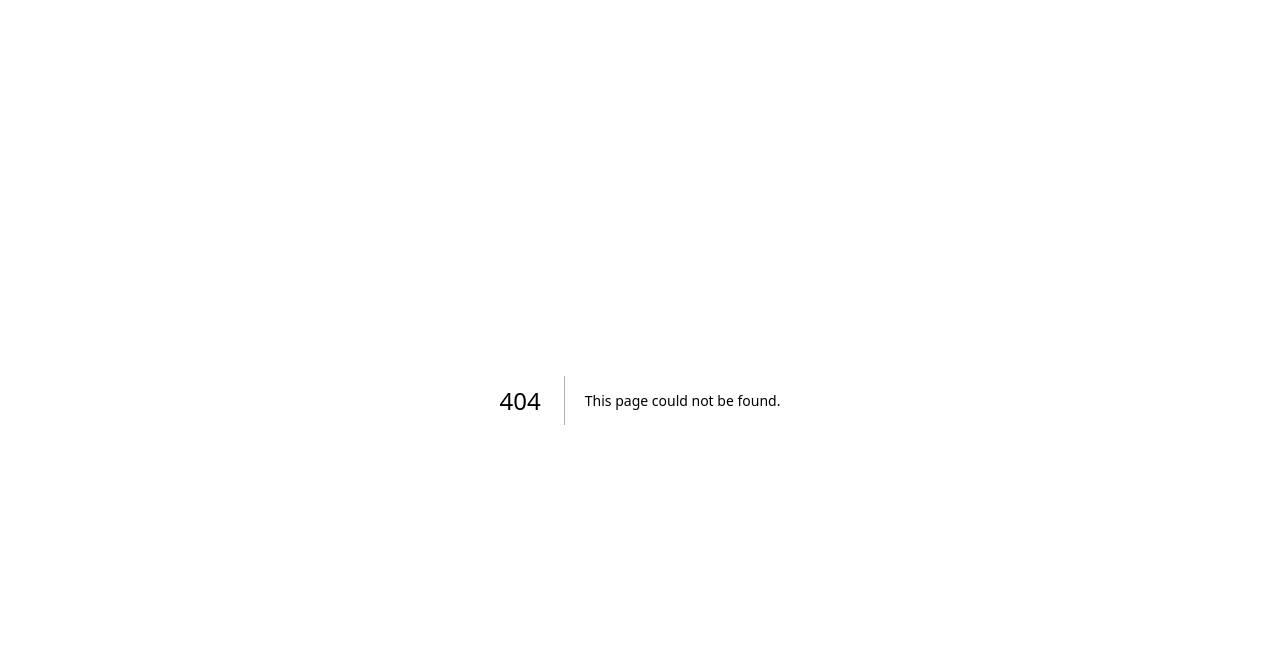
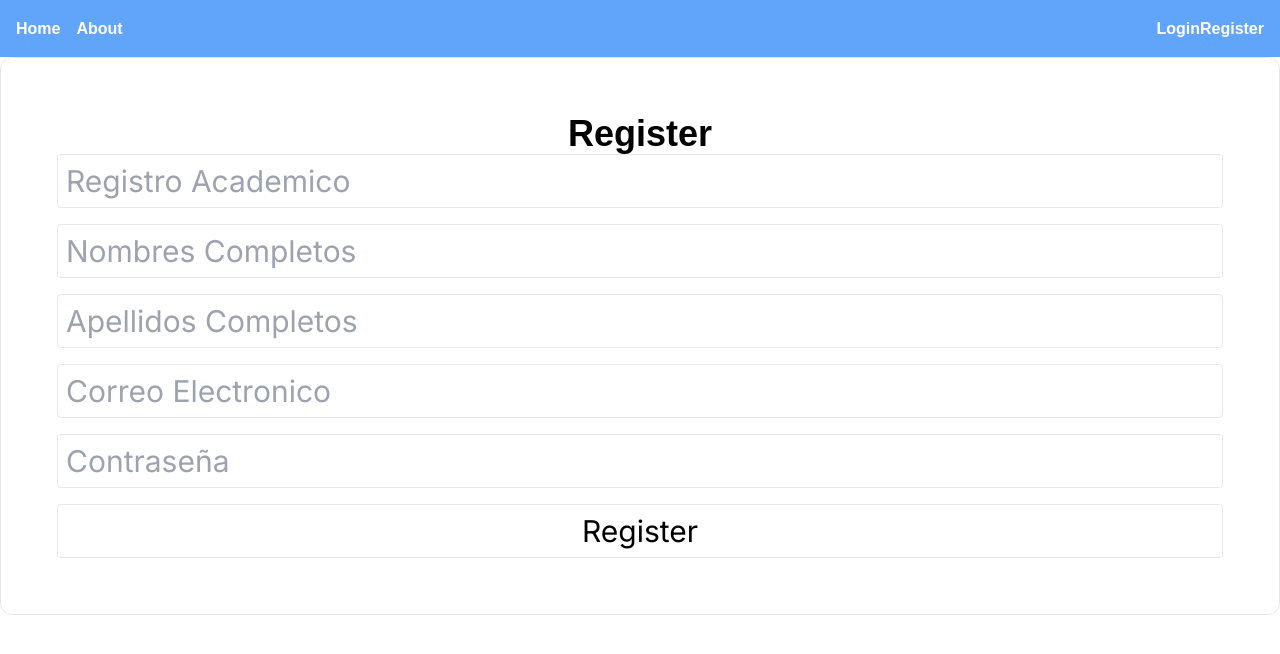
Before and after one commit to AbdielOtzoy/ratingUSAC, a Next.js app: page /register in a window 1280 px wide. Before the commit this address had no page. Shown: the top 654 px of the page. Built offline with nearby package versions, Linux system fonts and the light colour scheme; no server answers.

Commit message:
connect to mongodb and register users

```diff
--- /dev/null
+++ b/app/(auth)/layout.js
@@ -0,0 +1,29 @@
+const Layout = ({ children }) => {
+  return (
+    <div className="flex-center min-h-screen w-full bg-primary-50 bg-dotted-pattern bg-cover bg-fixed bg-center">
+      {/* add nav */}
+
+      <nav className="flex justify-between items-center p-4 bg-primary-500 text-white bg-blue-400">
+        <div className="flex items-center space-x-4">
+          <a href="/" className="font-bold">
+            Home
+          </a>
+          <a href="/about" className="font-bold">
+            About
+          </a>
+        </div>
+        <div>
+          <a href="/login" className="font-bold">
+            Login
+          </a>
+          <a href="/register" className="font-bold">
+            Register
+          </a>
+        </div>
+      </nav>
+      {children}
+    </div>
+  );
+};
+
+export default Layout;
--- /dev/null
+++ b/app/(auth)/login/page.js
@@ -0,0 +1,7 @@
+import React from "react";
+
+const login = () => {
+  return <div>login</div>;
+};
+
+export default login;
--- /dev/null
+++ b/app/(auth)/register/page.js
@@ -0,0 +1,65 @@
+"use client"; //Se especifica a next que es front
+
+import { createUser } from "@/lib/actions/user.actions";
+
+const page = () => {
+  const handleSubmit = (e) => {
+    e.preventDefault();
+
+    const user = {
+      registroAcademico: e.target.registroAcademico.value,
+      nombres: e.target.nombres.value,
+      apellidos: e.target.apellidos.value,
+      correo: e.target.correo.value,
+      password: e.target.password.value,
+    };
+
+    console.log(user);
+
+    // register user
+    createUser(user);
+  };
+
+  return (
+    <div className="text-3xl font-bo(ld p-14 border rounded-xl">
+      <h1 className="text-4xl font-bold text-center">Register</h1>
+      <form onSubmit={handleSubmit} className="flex flex-col space-y-4">
+        <input
+          type="text"
+          name="registroAcademico"
+          placeholder="Registro Academico"
+          className="p-2 border rounded"
+        />
+        <input
+          type="text"
+          name="nombres"
+          placeholder="Nombres Completos"
+          className="p-2 border rounded"
+        />
+        <input
+          type="text"
+          name="apellidos"
+          placeholder="Apellidos Completos"
+          className="p-2 border rounded"
+        />
+        <input
+          type="email"
+          name="correo"
+          placeholder="Correo Electronico"
+          className="p-2 border rounded"
+        />
+        <input
+          type="password"
+          name="password"
+          placeholder="Contraseña"
+          className="p-2 border rounded"
+        />
+        <button type="submit" className="p-2 border rounded bg-primary-500">
+          Register
+        </button>
+      </form>
+    </div>
+  );
+};
+
+export default page;
--- a/app/globals.css
+++ b/app/globals.css
@@ -2,32 +2,45 @@
 @tailwind components;
 @tailwind utilities;
 
-:root {
-  --foreground-rgb: 0, 0, 0;
-  --background-start-rgb: 214, 219, 220;
-  --background-end-rgb: 255, 255, 255;
-}
+/*
+#WorkSans Titulos
+#HindGuntur SubTitulos
+#Metrophobic Parrafo
+*/
 
-@media (prefers-color-scheme: dark) {
-  :root {
-    --foreground-rgb: 255, 255, 255;
-    --background-start-rgb: 0, 0, 0;
-    --background-end-rgb: 0, 0, 0;
+@import url('https://fonts.googleapis.com/css2?family=Hind+Guntur:wght@300;400;500;600;700&family=Metrophobic&family=Work+Sans:ital,wght@0,100..900;1,100..900&display=swap');
+
+/* definir las fuentes importadas */
+
+@layer base {
+  h1, h2, h3{
+    font-family: 'Work Sans', sans-serif;
+  }
+  h4, h5, h6{
+    font-family: 'Hind Guntur', sans-serif;
+  }
+  h1 {
+    font-weight: 900;
+  }
+  h2 {
+    font-weight: 700;
+  }
+  h3 {
+    font-weight: 600;
+  }
+  h4 {
+    font-weight: 500;
+  }
+  h5 {
+    font-weight: 400;
+  }
+  h6 {
+    font-weight: 300;
+  }
+  p {
+    font-family: 'Metrophobic', sans-serif;
+  }
+  a {
+    font-family: 'Hind Guntur', sans-serif;
   }
 }
-
-body {
-  color: rgb(var(--foreground-rgb));
-  background: linear-gradient(
-      to bottom,
-      transparent,
-      rgb(var(--background-end-rgb))
-    )
-    rgb(var(--background-start-rgb));
-}
-
-@layer utilities {
-  .text-balance {
-    text-wrap: balance;
-  }
-}
--- a/app/user/page.js
+++ /dev/null
@@ -1,5 +0,0 @@
-const page = () => {
-  return <div className="text-3xl font-bold p-14 border rounded-xl">User</div>;
-};
-
-export default page;
--- /dev/null
+++ b/lib/actions/user.actions.js
@@ -0,0 +1,17 @@
+"use server";
+
+import { connectToDatabase } from "../database";
+import User from "../database/models/user.model";
+
+export const createUser = async (user) => {
+  try {
+    await connectToDatabase();
+
+    const newUser = await User.create(user);
+
+    return JSON.parse(JSON.stringify(newUser));
+  } catch (error) {
+    console.error("Error creating user", error);
+    return null;
+  }
+};
--- /dev/null
+++ b/lib/database/index.js
@@ -0,0 +1,27 @@
+import mongoose from "mongoose";
+
+const MOGNO_URI = process.env.MONGO_URI;
+
+let cached = global.mongoose || { conn: null, promise: null };
+
+export const connectToDatabase = async () => {
+  if (cached.conn) return cached.conn;
+
+  if (!MOGNO_URI) {
+    throw new Error(
+      "Please define the MONGO_URI environment variable inside .env.local"
+    );
+  }
+
+  cached =
+    cached.promise ||
+    mongoose.connect(MOGNO_URI, {
+      dbName: "RatingUsac",
+      useNewUrlParser: true,
+      useUnifiedTopology: true,
+    });
+
+  cached.conn = await cached.promise;
+
+  return cached.conn;
+};
--- /dev/null
+++ b/lib/database/models/user.model.js
@@ -0,0 +1,30 @@
+import { Schema, model, models } from "mongoose";
+
+const UserSchema = new Schema({
+  registroAcademico: {
+    type: String,
+    required: true,
+    unique: true,
+  },
+  nombres: {
+    type: String,
+    required: true,
+  },
+  apellidos: {
+    type: String,
+    required: true,
+  },
+  correo: {
+    type: String,
+    required: true,
+    unique: true,
+  },
+  password: {
+    type: String,
+    required: true,
+  },
+});
+
+const User = models.User || model("User", UserSchema);
+
+export default User;
--- a/tailwind.config.js
+++ b/tailwind.config.js
@@ -12,7 +12,24 @@ module.exports = {
         "gradient-conic":
           "conic-gradient(from 180deg at 50% 50%, var(--tw-gradient-stops))",
       },
+      colors: {
+        primary: {
+          100: "#5E8591", //Turquesa oscuro
+          200: "#9cd3f4", //Turquesa claro
+          300: "#bedecf", //Lima claro
+        },
+        secondary: {
+          100: "#91504d", //Corinto oscuro
+          200: "#cf8a82", //Naranja claro
+          300: "#f1bfb2", //Rojo palido
+        },
+      },
     },
   },
   plugins: [],
 };
+/*
+#5E8591 //Turquesa oscuro
+#9cd3f4 //Turquesa claro
+#bedecf //Lima claro
+*/
```
Also changed, not shown: lib/database/models/post.model.js (added, +16 -0 lines), package.json (+7 -5 lines), lib/utils.js (added), 1 other file (tests, documents, lock files or other folders).
